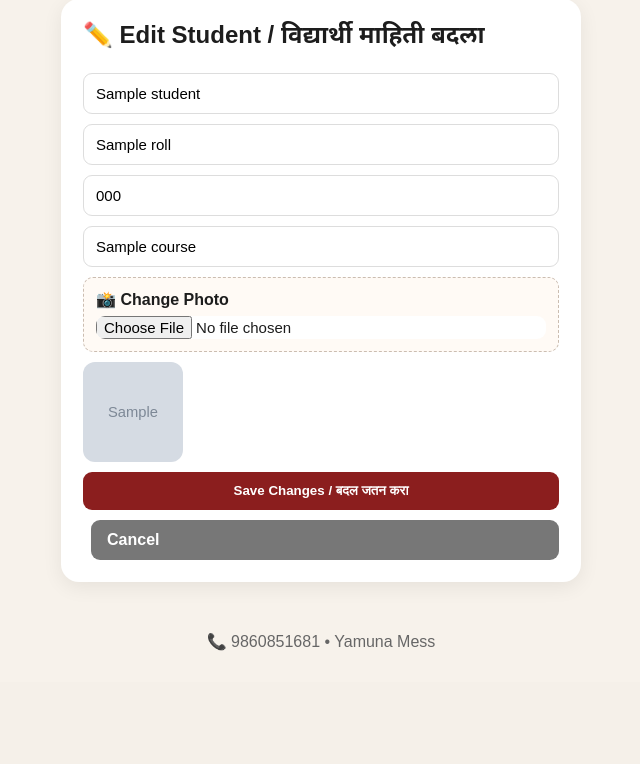
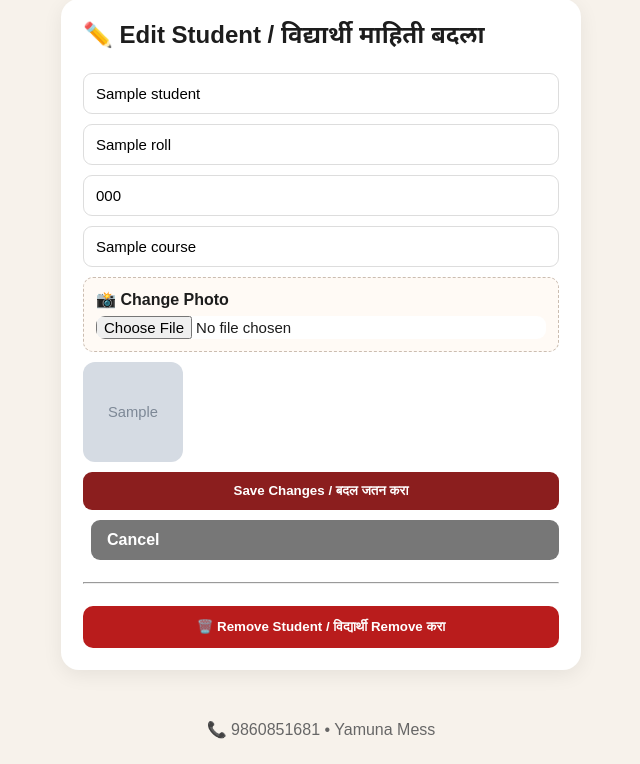
Before and after one commit to ruturajpatil-jpg/yamuna-mess, a Flask app: template templates/edit_student.html in a window 1280 px wide. Shown: the part 118-882 px from the top of the page, without its empty margins (319-959 px from the left). Before the commit the page ends 769 px from the top, so only its background shows below. Run offline with Flask 3, Linux system fonts and the light colour scheme; the template is opened without the code that fills it: most values are stand-ins (such as "Sample title", 1, 10 or a date in 2020); grey boxes marked "Sample" are stand-in pictures; parts of the project's set-up code (start-up, migrations or seed data) failed here and were passed over.

Commit message:
Add files via upload

```diff
--- a/templates/edit_student.html
+++ b/templates/edit_student.html
@@ -1,4 +1,37 @@
 {% extends "base.html" %}
 {% block content %}
-<div class="card narrow"><h2>✏️ Edit Student / विद्यार्थी माहिती बदला</h2><form method="post" enctype="multipart/form-data"><input name="name" value="{{student.name}}" required><input name="roll" value="{{student.roll}}" required><input name="phone" value="{{student.phone or ''}}"><input name="course" value="{{student.course or ''}}"><label class="file-label">📸 Change Photo<input type="file" name="photo" accept="image/*"></label>{% if student.photo_data %}<input type="hidden" name="keep_photo" value="1"><img class="edit-photo" src="{{student.photo_data}}">{% endif %}<button>Save Changes / बदल जतन करा</button><a class="btn secondary" href="/admin">Cancel</a></form></div>
+<div class="card narrow">
+  <h2>✏️ Edit Student / विद्यार्थी माहिती बदला</h2>
+
+  <form method="post" enctype="multipart/form-data">
+    <input name="name" value="{{student.name}}" placeholder="Name" required>
+    <input name="roll" value="{{student.roll}}" placeholder="Roll No" required>
+    <input name="phone" value="{{student.phone or ''}}" placeholder="Mobile">
+    <input name="course" value="{{student.course or ''}}" placeholder="Course">
+
+    <label class="file-label">
+      📸 Change Photo
+      <input type="file" name="photo" accept="image/*">
+    </label>
+
+    {% if student.photo_data %}
+      <input type="hidden" name="keep_photo" value="1">
+      <img class="edit-photo" src="{{student.photo_data}}">
+    {% endif %}
+
+    <button type="submit">Save Changes / बदल जतन करा</button>
+    <a class="btn secondary" href="/admin">Cancel</a>
+  </form>
+
+  <hr style="margin:22px 0;">
+
+  <form method="post"
+        action="{{ url_for('delete_student', student_id=student.id) }}"
+        onsubmit="return confirm('हा विद्यार्थी आणि त्याची Attendance व Payment records कायमचे remove करायचे आहेत का?');">
+    <button type="submit"
+            style="width:100%;background:#b91c1c;color:#fff;border:0;padding:13px 16px;border-radius:10px;font-weight:700;cursor:pointer;">
+      🗑️ Remove Student / विद्यार्थी Remove करा
+    </button>
+  </form>
+</div>
 {% endblock %}
```
